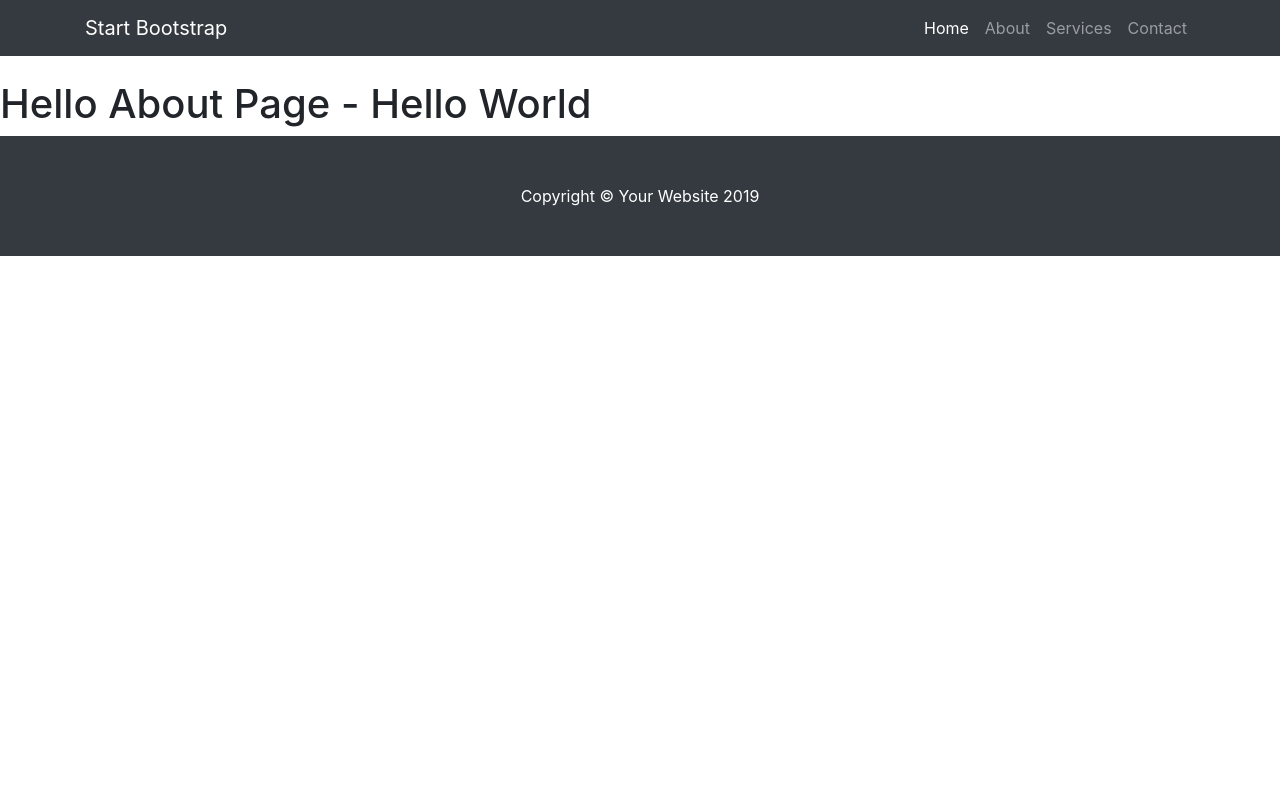
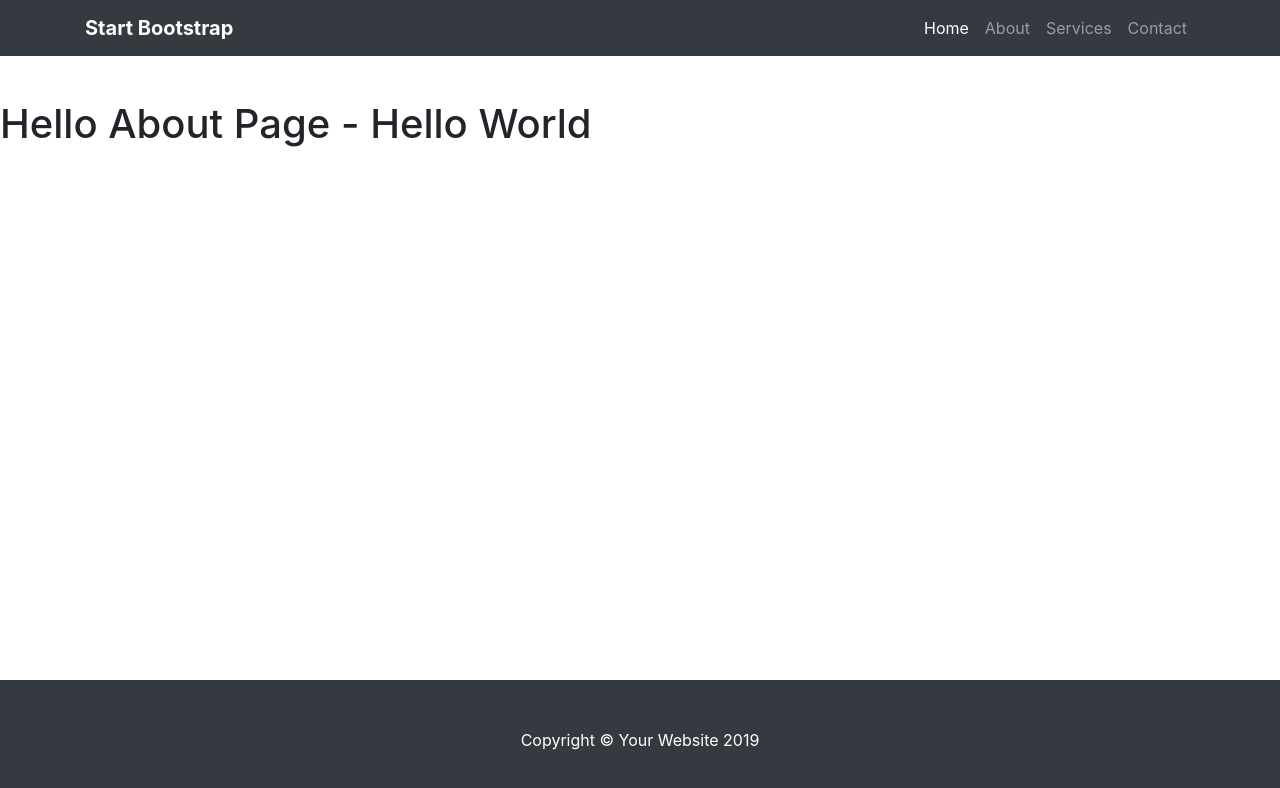
Before and after one commit to Jerga99/movie-app-course, a Next.js app: page /about in a window 1280 px wide. Shown: the top 788 px of the page. Built offline with nearby package versions, Linux system fonts and the light colour scheme.

Commit message:
49 Styling Improvements

```diff
--- a/components/movieList.js
+++ b/components/movieList.js
@@ -27,7 +27,7 @@
                   <a>{movie.name}</a>
                 </Link>
               </h4>
-              <div>{movie.genre}</div>
+              <div className="movie-genre">{movie.genre}</div>
               <p className="card-text">{this.shorten(movie.description, 100)}</p>
             </div>
             <div className="card-footer">
--- /dev/null
+++ b/next.config.js
@@ -0,0 +1,5 @@
+
+const withCss = require('@zeit/next-css')
+const withSass = require('@zeit/next-sass')
+
+module.exports = withCss(withSass())
--- a/package.json
+++ b/package.json
@@ -8,10 +8,13 @@
     "start": "next start"
   },
   "dependencies": {
+    "@zeit/next-css": "^1.0.1",
+    "@zeit/next-sass": "^1.0.1",
     "axios": "^0.19.0",
     "body-parser": "^1.19.0",
     "express": "^4.17.1",
     "next": "9.0.5",
+    "node-sass": "^4.12.0",
     "react": "16.9.0",
     "react-dom": "16.9.0"
   }
--- a/pages/_app.js
+++ b/pages/_app.js
@@ -3,6 +3,8 @@
 import Head from 'next/head'
 import Navbar from '../components/navbar'
 import Footer from '../components/footer'
+
+import '../styles/index.scss'
 
 class MovieApp extends App {
 
@@ -34,7 +36,8 @@
         <Footer />
         <style jsx>{`
           .base-page {
-            padding-top: 80px;
+            padding-top: 100px;
+            padding-bottom: 200px;
           }
         `}
         </style>
--- /dev/null
+++ b/styles/index.scss
@@ -0,0 +1,40 @@
+
+
+body {
+  min-height: 100vh;
+  position: relative;
+  margin: 0;
+}
+
+footer {
+  position: absolute;
+  bottom: 0;
+  width: 100%;
+}
+
+.home-page {
+  .movie-genre {
+    font-size: 17px;
+    // font-style: italic;
+    font-weight: bold;
+    margin-bottom: 10px;
+  }
+
+  .card-title {
+    margin-bottom: 0px;
+  }
+}
+
+
+.navbar {
+  min-height: 80;
+
+  > li > a {
+    font-size: 19px;
+  }
+}
+
+.navbar-brand {
+  font-size: 30px;
+  font-weight: bold;
+}
```
Also changed, not shown: 2 other files (tests, documents, lock files or other folders).
